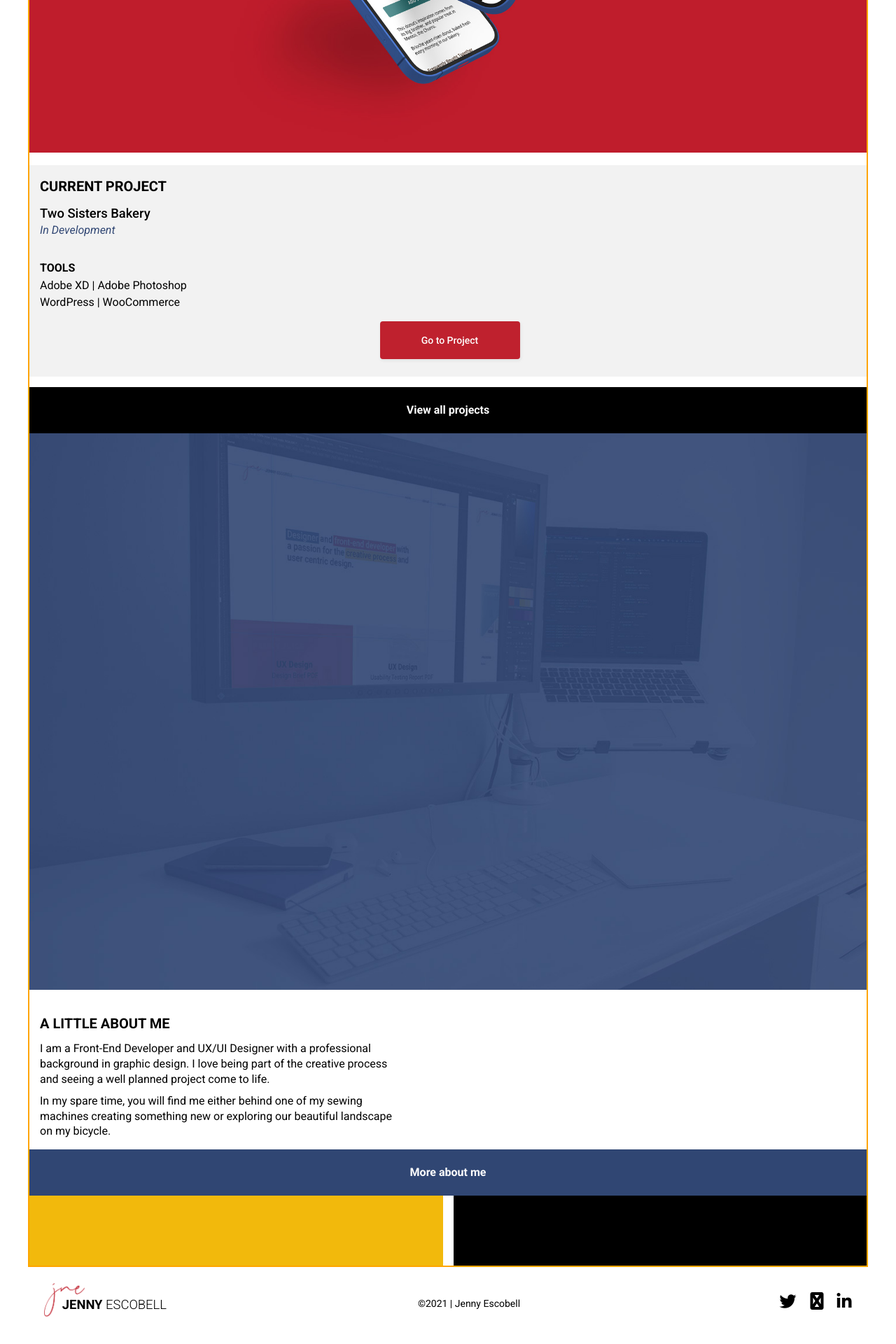
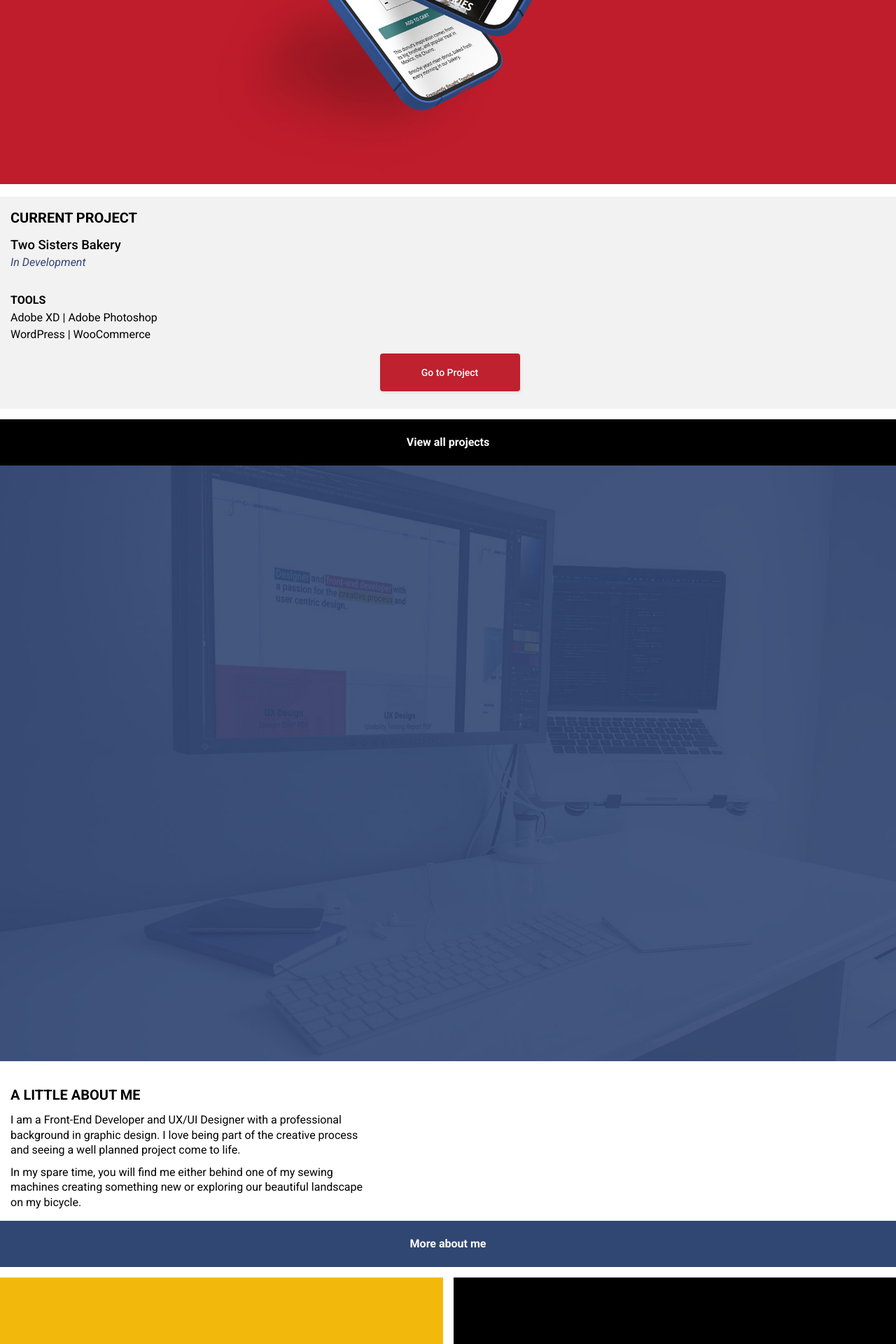
Before and after one commit to jennyesc/portfolio, a PHP site: page / in a window 1280 px wide. Shown: the part 1240-3160 px from the top of the page at 70% size. Before the commit the page ends 3121 px from the top, so only its background shows below. Run offline with PHP 8.4, Linux system fonts and the light colour scheme; some libraries are stand-ins or nearby versions.

Commit message:
fix margins

```diff
--- a/css/base/_buttons.scss
+++ b/css/base/_buttons.scss
@@ -60,6 +60,7 @@
 .about-btn{
     background: $jne-blue;
     text-align: center;
+    margin-bottom: 15px;
 
     a{
         color: #fff;
--- a/css/pages/_index.scss
+++ b/css/pages/_index.scss
@@ -49,7 +49,7 @@ main{
         }
 
     }//end intro container
-    .wrapper-desktop{
+
         .current-container{
             display: grid;
             flex-wrap: wrap;
@@ -77,6 +77,7 @@ main{
             flex-wrap: wrap;
             align-items: center;
             grid-row-gap: 15px;
+
 
             .about-text-container{
                 padding: 10px 20px 15px 15px;
@@ -110,22 +111,5 @@ main{
             }
         }
 
-        @media (min-width: 800px){
-            @include mc;
-            max-width: $siteWidth;
-            border: $orangeborder;
-            display: grid;
-            grid-template-columns: repeat(1, 2fr);
-        //    grid-auto-rows: 300px;
-            // grid-gap: 1rem;
-            // grid-template-areas:
 
-
-
-
-
-
-
-        }//end @media for wrapper desktop
-    }//end wrapper desktop
 } //end main
--- a/styles/main.css
+++ b/styles/main.css
@@ -181,61 +181,51 @@ main .intro-container .intro h2 .yellow-block {
     max-width: 680px;
   }
 }
-main .wrapper-desktop .current-container {
+main .current-container {
   display: grid;
   flex-wrap: wrap;
   align-items: center;
   grid-row-gap: 15px;
   position: relative;
 }
-main .wrapper-desktop .current-container img {
+main .current-container img {
   width: 100%;
   height: 100%;
   object-fit: cover;
 }
-main .wrapper-desktop .current-container .cur-text-container {
+main .current-container .cur-text-container {
   padding: 10px 10px 25px 15px;
   align-content: center;
   background: #f2f2f2;
 }
-main .wrapper-desktop .about-jenny-container {
+main .about-jenny-container {
   display: grid;
   flex-wrap: wrap;
   align-items: center;
   grid-row-gap: 15px;
 }
-main .wrapper-desktop .about-jenny-container .about-text-container {
+main .about-jenny-container .about-text-container {
   padding: 10px 20px 15px 15px;
   max-width: 550px;
 }
-main .wrapper-desktop .about-jenny-container .about-text-container p {
+main .about-jenny-container .about-text-container p {
   margin-top: 10px;
   line-height: 1.35rem;
 }
-main .wrapper-desktop .index-box-cont {
+main .index-box-cont {
   display: grid;
   grid-template-columns: repeat 2, 2fr;
   grid-auto-rows: 50px;
   grid-column-gap: 15px;
   grid-template-areas: "yellow-box  black-box" "yellow-box  black-box";
 }
-main .wrapper-desktop .index-box-cont .yellow-box {
+main .index-box-cont .yellow-box {
   background: #f2b90c;
   grid-area: yellow-box;
 }
-main .wrapper-desktop .index-box-cont .black-box {
+main .index-box-cont .black-box {
   background: #000;
   grid-area: black-box;
-}
-@media (min-width: 800px) {
-  main .wrapper-desktop {
-    max-width: 1200px;
-    margin: 0 auto;
-    max-width: 1200px;
-    border: 2px solid orange;
-    display: grid;
-    grid-template-columns: repeat(1, 2fr);
-  }
 }
 
 .current-proj {
@@ -934,6 +924,7 @@ footer p {
 .about-btn {
   background: #304673;
   text-align: center;
+  margin-bottom: 15px;
 }
 .about-btn a {
   color: #fff;
```
